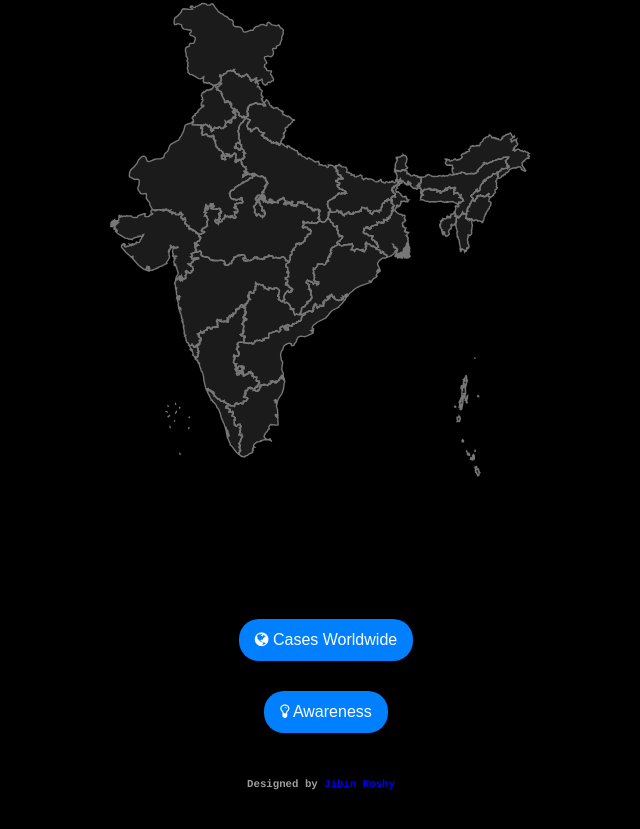
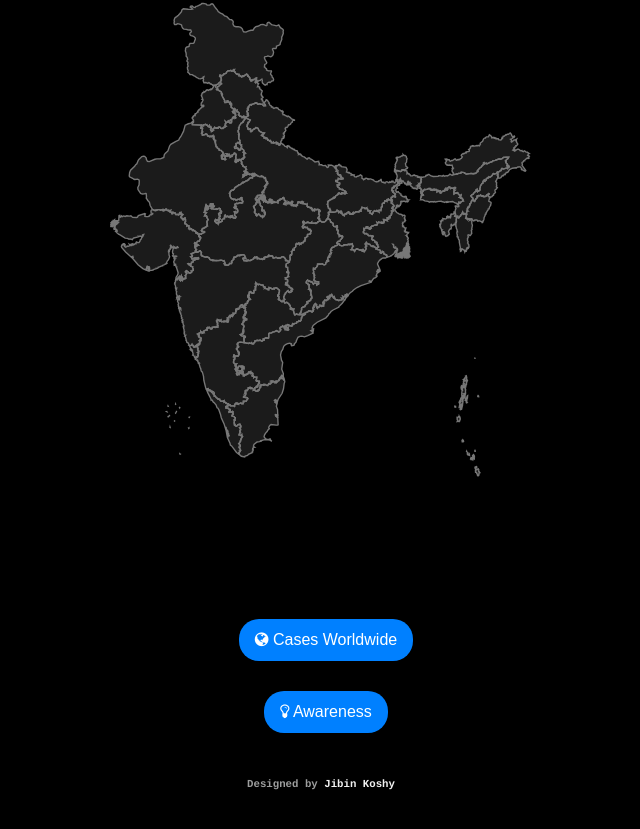
Before and after one commit to JibinKoshy07/beta-test, a plain HTML site: page index.html in a window 1280 px wide. Shown: the part 390-1219 px from the top of the page, without its empty margins (319-959 px from the left). Drawn offline with Linux system fonts and the light colour scheme; no server answers.

Commit message:
Update style.css

```diff
--- a/style.css
+++ b/style.css
@@ -100,6 +100,10 @@
           padding-bottom: 10%;
       }
 
+      .wa-me{
+      color: #f1f1f1;
+      }
+
       /* luminnence */
 
       /* lumi... end */
```
